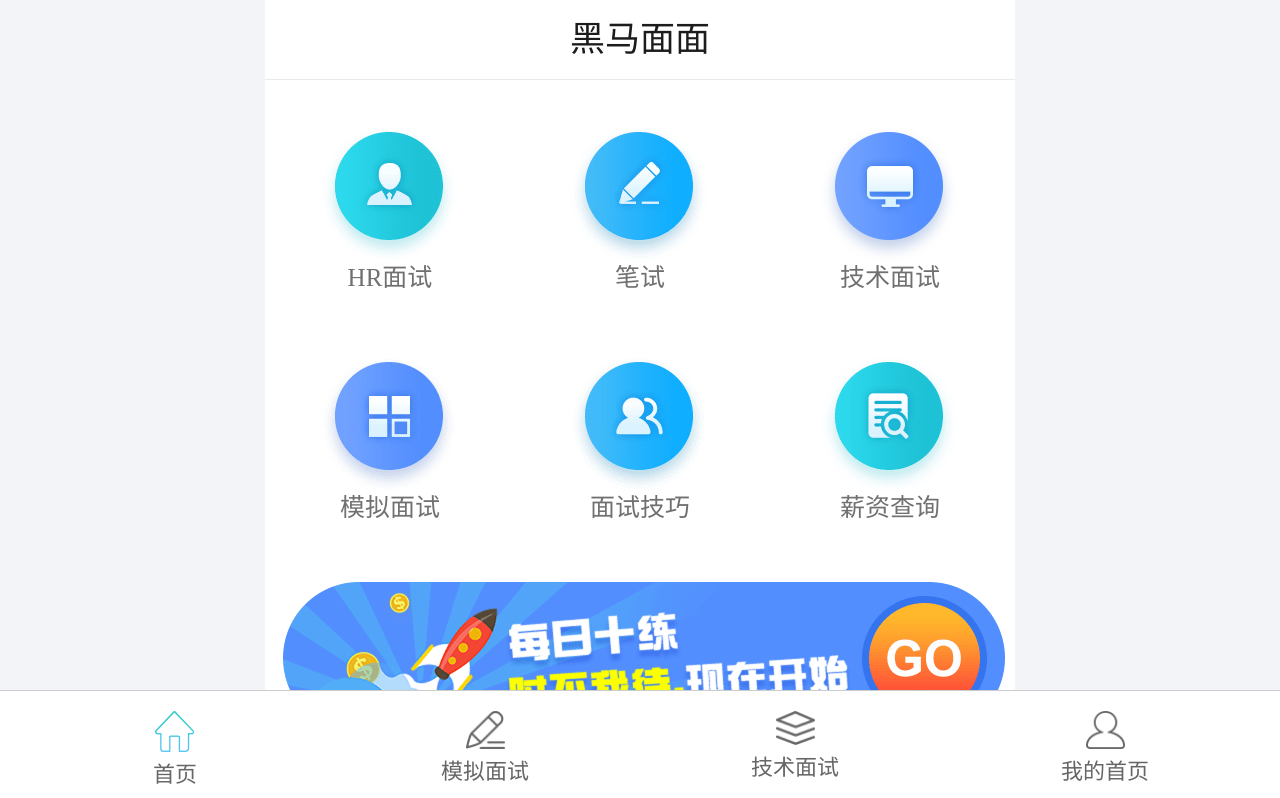
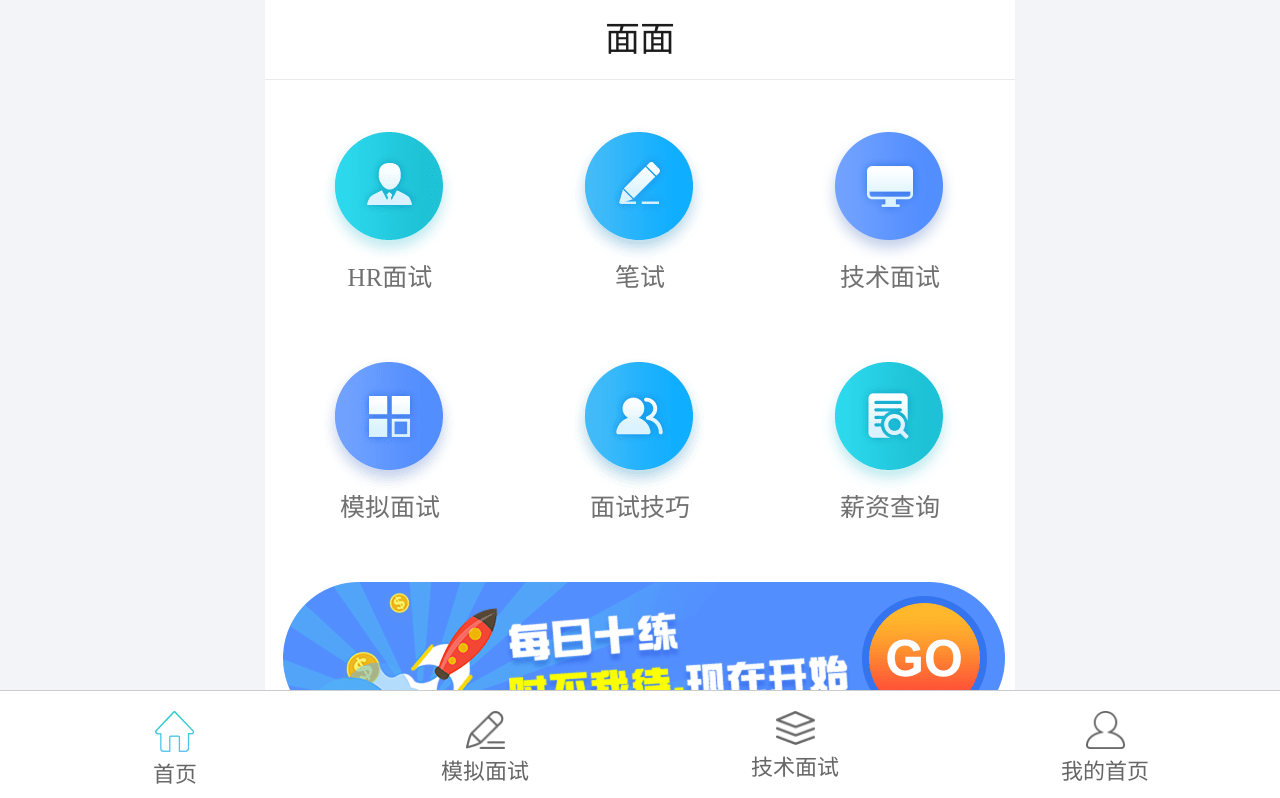
Before and after one commit to yefan2018/break_personalWeb, a plain HTML site: page index.html in a window 1280 px wide. Shown: the top 798 px of the page. Drawn offline with Linux system fonts and the light colour scheme.

Commit message:
Update index.html

```diff
--- a/index.html
+++ b/index.html
@@ -3,7 +3,7 @@
   <head>
     <meta charset="UTF-8" />
     <meta name="viewport" content="width=device-width, initial-scale=1.0" />
-    <title>黑马面面</title>
+    <title>面面</title>
     <link rel="stylesheet" href="./css/normalize.css" />
     <!-- 先引入css文件 放到自己css文件的上面 -->
     <link rel="stylesheet" href="./css/swiper.min.css" />
@@ -12,7 +12,7 @@
   <body>
     <section class="warp">
       <!-- 头部区域 -->
-      <header class="header">黑马面面</header>
+      <header class="header">面面</header>
       <!-- 导航栏部分 -->
       <nav class="nav">
         <a href="#" class="item">
```
